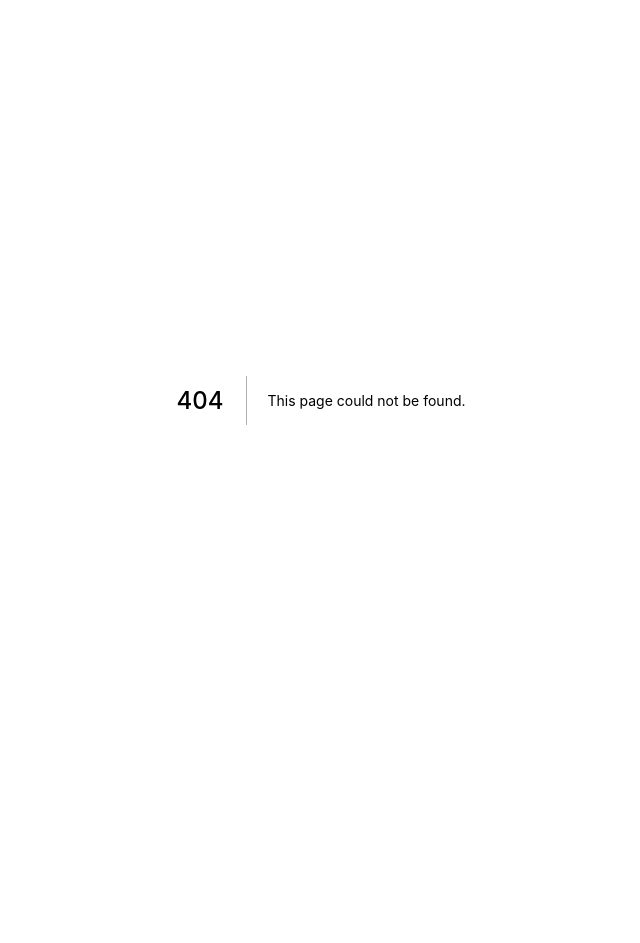
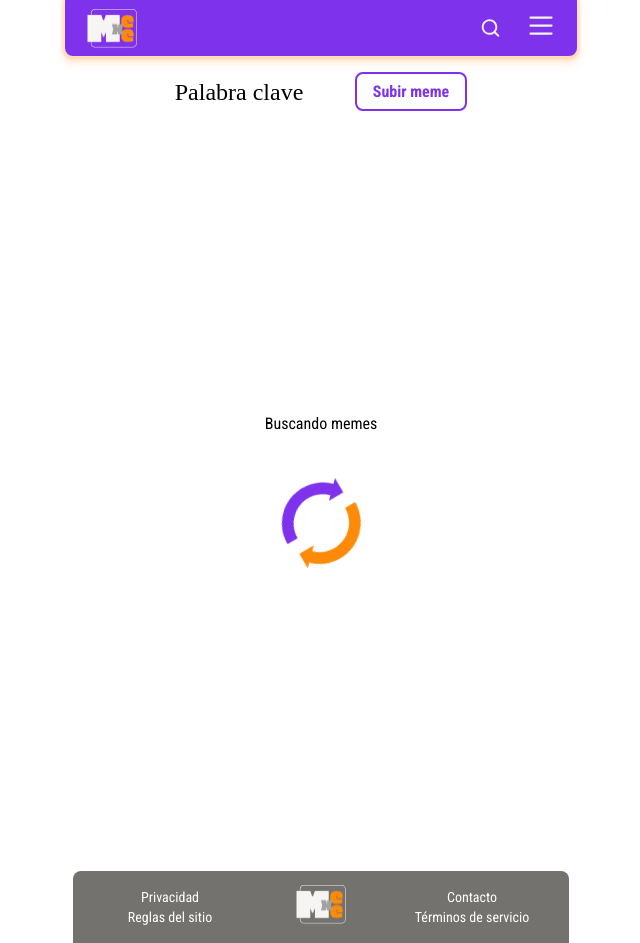
Before and after one commit to No-Country/S4-13-T-Node-React, a Next.js app in the folder front/: page /search in a window 1280 px wide. Before the commit this address had no page. Shown: the whole page, without its empty margins (319-959 px from the left). Before the commit the page ends 800 px from the top, so only its background shows below. Built offline with nearby package versions, Linux system fonts and the light colour scheme; a web font is replaced by a local one.

Commit message:
Adding search page

```diff
--- /dev/null
+++ b/front/components/posts/SearchContainer.tsx
@@ -0,0 +1,65 @@
+import { useEffect, useState } from 'react';
+import { useDispatch, useSelector } from 'react-redux';
+import Image from 'next/image';
+
+import { IFav, IPost } from '../../interfaces';
+import CardPost from './cardPost/CardPost';
+import Loading from '../loading/Loading';
+import { getPosts, PostsState, requestFailure, requestPosts } from '../../redux/slice/postsSlice';
+import { RootState } from '../../redux/store';
+import { getFavorites, UserDataState } from '../../redux/slice/userDataSlice';
+import { useAxios } from '../../hooks/useAxios';
+
+const SearchContainer = () => {
+  const [postsList, setPostsList] = useState<IPost[]>([]);
+  const [error, setError] = useState<string | null>(null);
+
+  const dispatch = useDispatch();
+  const api = useAxios();
+
+  const { data } = useSelector<RootState, UserDataState>(state => state.userDataReducer);
+
+  //   useEffect(() => {
+  //     dispatch(requestPosts());
+  //     api
+  //       .get(`/user/${data?.user.id}/favorites`)
+  //       .then(res => {
+  //         const favorites = res.data.data.user.favorites.map((favorite: any) => favorite.post);
+  //         setPostsList(favorites);
+  //         dispatch(getFavorites(favorites));
+  //         dispatch(getPosts(favorites));
+  //       })
+  //       .catch(err => setError(err));
+  //   }, []);
+
+  const { isLoading } = useSelector<RootState, PostsState>(state => {
+    return state.postsReducer;
+  });
+
+  if (isLoading) {
+    return <Loading message={'Buscando memes'} />;
+  }
+
+  if (error) {
+    return <div>Error: {error}</div>;
+  }
+
+  return (
+    <>
+      {/* postsList?.length &&
+        postsList.map(post => (
+          <CardPost
+            key={post.id}
+            id={post.id}
+            imageUrl={post.media_url || ''}
+            author={post.user?.username}
+            title={post.title}
+            hrefPost={{ pathname: '/post', query: { id: post.id } }}
+            authorId={post.user?.id || ''}
+          />
+        )) */}
+    </>
+  );
+};
+
+export default SearchContainer;
--- a/front/pages/profile/index.tsx
+++ b/front/pages/profile/index.tsx
@@ -35,13 +35,12 @@ const Profile: NextPage = () => {
         .get(`/user/${id}`)
         .then(res => {
           setUser(res.data.data.user);
+          console.log(user);
           setLoading(false);
         })
         .catch(err => console.log(err));
     }
   }, [id]);
-
-  console.log(user);
 
   return (
     <div>
@@ -63,18 +62,20 @@ const Profile: NextPage = () => {
         ) : (
           <>
             <UserContainer user={user} id={id} />
-            <div className="px-2 mt-8 sm:mx-auto min-h-[60vh]">
-              <h2 className={`font-orelega text-xl mb-4 ml-4 ${id == data?.user.id ? 'ml-[-36px]' : ''}`}>
-                {id == data?.user.id ? 'Mis memes subidos' : 'Sus memes subidos'}
-              </h2>
+            <div className="px-2 mt-8 sm:mx-auto min-h-[60vh] min-w-[340px]">
+              <div className="w-full">
+                <h2 className={`font-orelega text-xl mb-4 ml-1.5`}>
+                  {id == data?.user.id ? 'Mis memes subidos' : 'Sus memes subidos'}
+                </h2>
+              </div>
               {user?.post?.length ? (
                 user?.post?.map((post, idx) => <UpdatedMemesContainer key={idx} post={post} />)
               ) : (
                 <div className="h-[400px] flex flex-col justify-center items-center gap-y-4">
-                  <p className="font-roboto max-w-[240px] text-[14px]">
+                  <p className="font-roboto max-w-[240px] text-[14px] text-center">
                     {id == data?.user.id
                       ? 'Aquí van a estar los memes que subas. Además sumas los me gusta de cada uno'
-                      : ''}
+                      : 'La persona usuaria todavía no subió ningún meme'}
                   </p>
                   <div className="flex justify-center items-center bg-primary rounded-[6px] py-[8px] px-[6px]">
                     <Image src="/assets/logo/logoMobile.png" width="54px" height="43px" />
--- /dev/null
+++ b/front/pages/search/index.tsx
@@ -0,0 +1,33 @@
+import type { NextPage } from 'next';
+import Head from 'next/head';
+
+import Layout from '../../components/layout/Layout';
+import SearchContainer from '../../components/posts/SearchContainer';
+
+const Search: NextPage = () => {
+  return (
+    <div>
+      <Head>
+        <title>Búsqueda - Memex</title>
+        <meta name="description" content="Generated by create next app" />
+        <link rel="icon" href="/favicon.ico" />
+      </Head>
+
+      <Layout>
+        <div className="flex flex-col min-w-screen w-full sm:w-[512px] lg:w-[1024px] mt-[56px]">
+          <div className="flex w-full justify-around items-center mt-4 max-w-[344px] mx-auto">
+            <h1 className="font-orelega text-[24px] leading-[26px]">Palabra clave</h1>
+            <button className="font-roboto font-bold text-primary text-base leading-[19px] border-2 border-primary rounded-lg py-2 px-4 active:text-secondary active:border-secondary">
+              Subir meme
+            </button>
+          </div>
+          <div className="flex flex-col justify-center items-center min-h-[80vh]">
+            <SearchContainer />
+          </div>
+        </div>
+      </Layout>
+    </div>
+  );
+};
+
+export default Search;
```
